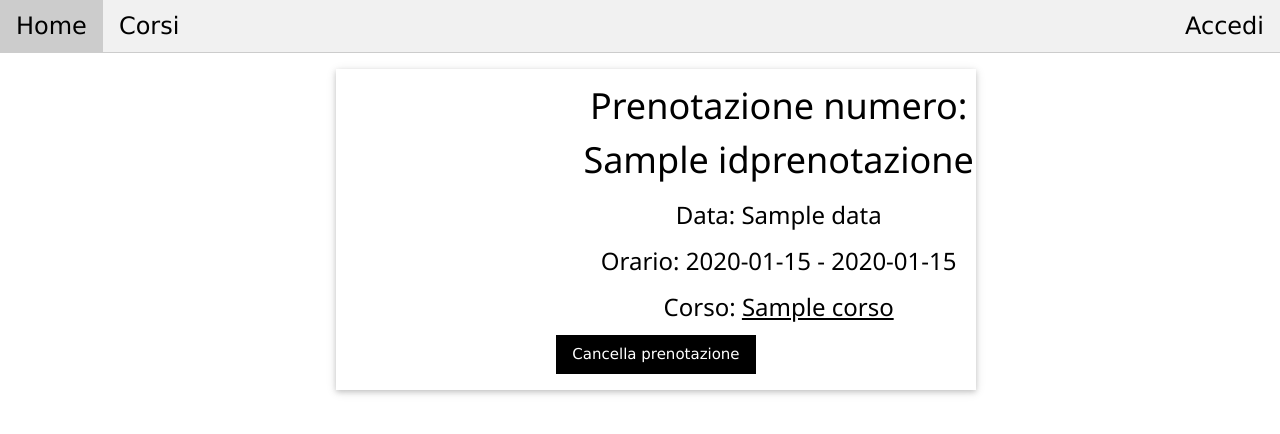
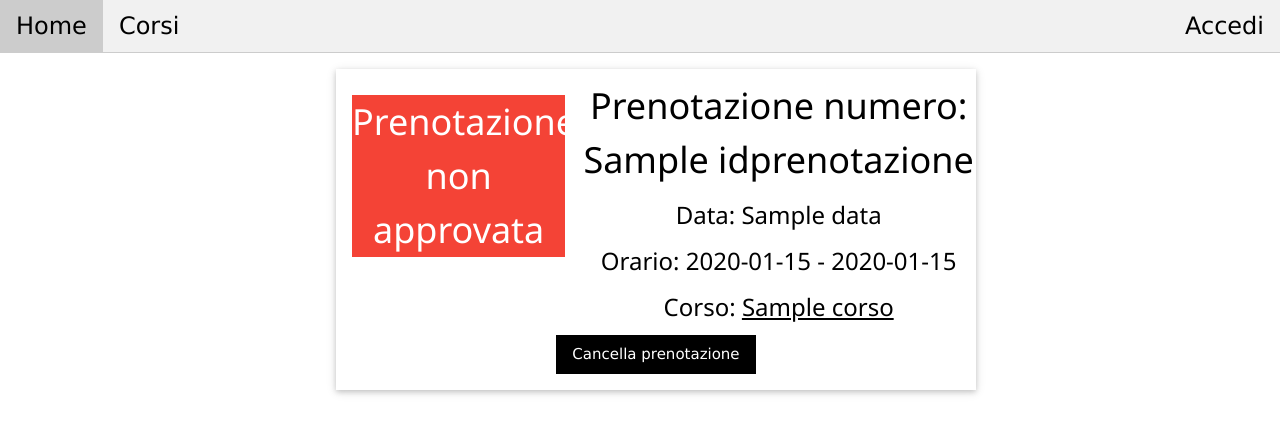
Before and after one commit to Gotti27/Progetto-DB, a Flask app: template templates/prenotazione.html in a window 1280 px wide. Shown: the top 434 px of the page. Run offline with Flask 2, Linux system fonts and the light colour scheme; the template is opened without the code that fills it: most values are stand-ins (such as "Sample title", 1, 10 or a date in 2020).

Commit message:
fixed prenotazioni non approvate

```diff
--- a/static/calendar.js
+++ b/static/calendar.js
@@ -47,7 +47,11 @@ function openModal(date) {
             }
             else {
                 $('#eventText').append(jQuery('<div/>',{
-                    "class": 'prenotazioneInfo'
+                    "class": (() =>{
+                        console.log(c.Approvata)
+                        if (c.Approvata) return 'prenotazioneInfo'
+                        else return 'prenotazioneNonApprovataInfo'
+                    })
                 }).html( () => {
                     let out = "Allenamento libero"
                     if (c.IDCorso != "None")
--- a/templates/prenotazione.html
+++ b/templates/prenotazione.html
@@ -20,7 +20,11 @@
 <div class="w3-card w3-center w3-half w3-margin">
     <div class="w3-row">
         <div class="w3-third w3-margin">
+            {% if prenotazione.Approvata %}
             <img src="{{ qrcode(stringaQR) }}">
+            {% else %}
+            <h1 class="w3-red"> Prenotazione non approvata</h1>
+            {% endif %}
         </div>
         <div class="w3-rest w3- center">
             <h1 align="center"> Prenotazione numero: {{ prenotazione.IDPrenotazione }} </h1>
```
Also changed, not shown: static/calendar.css (+9 -0 lines).
